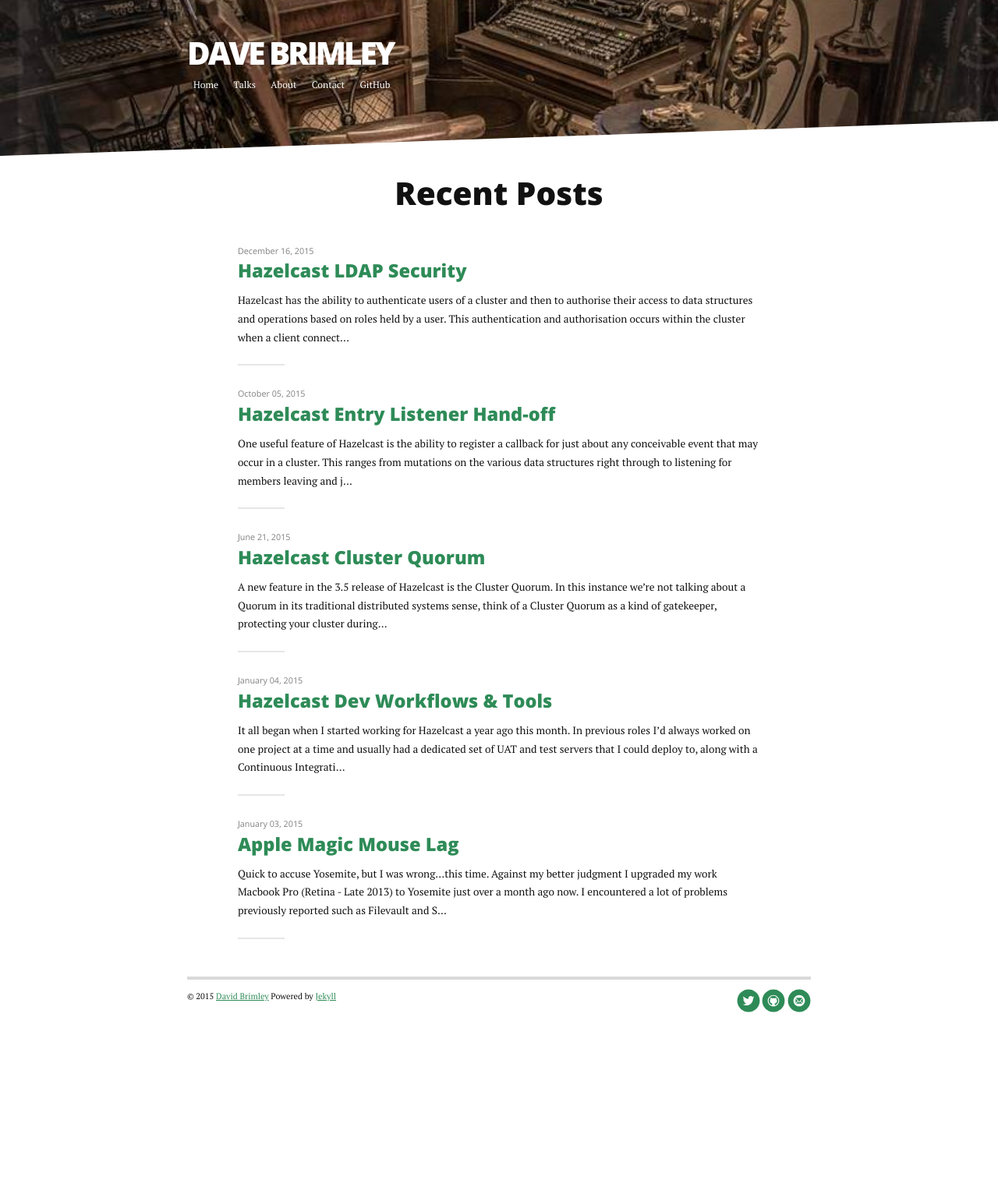
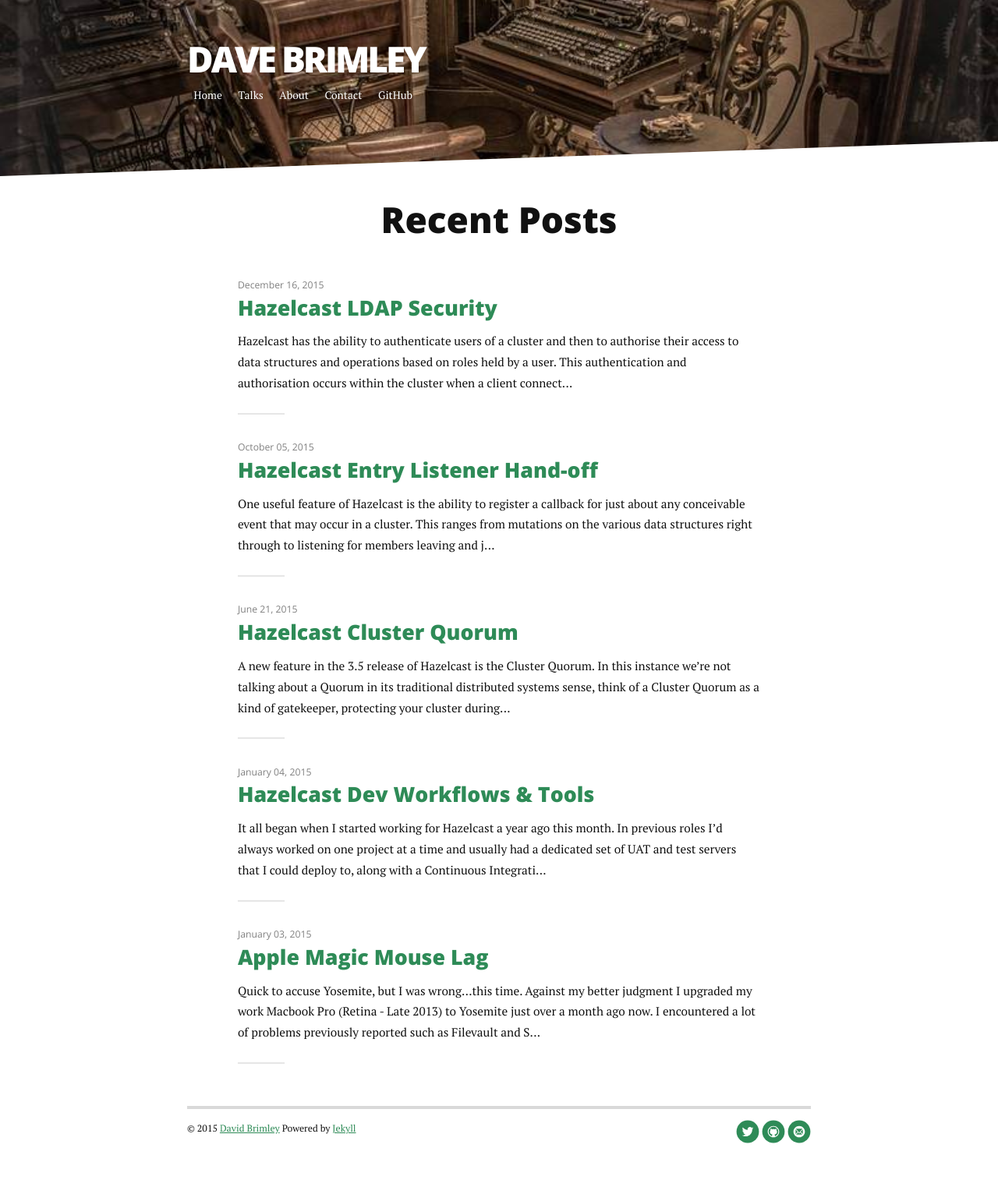
Before and after one commit to dbrimley/dbrimley.github.io, a Jekyll site: the page built from index.html, in a window 1280 px wide. Shown: the whole page at 78% size. Built offline with Jekyll 4.4.1, drawn with Linux system fonts in a browser that asks for light colours; nearby versions of some CDN libraries; Markdown is read by kramdown in place of the engine named in the settings; the list of posts is cut into pages by our own code; before the commit the page ends 1365 px from its top, so only the background shows below that.

Commit message:
Increase Font Size by 10% to 85%

```diff
--- a/assets/css/style.css
+++ b/assets/css/style.css
@@ -1,7 +1,7 @@
 @import url(http://fonts.googleapis.com/css?family=Open+Sans:300,400,800);
 @import url(http://fonts.googleapis.com/css?family=PT+Serif:400,700,400italic,700italic);
 html {
-    font-size: 75%;
+    font-size: 85%;
     line-height: 1.5em
 }
 
```
